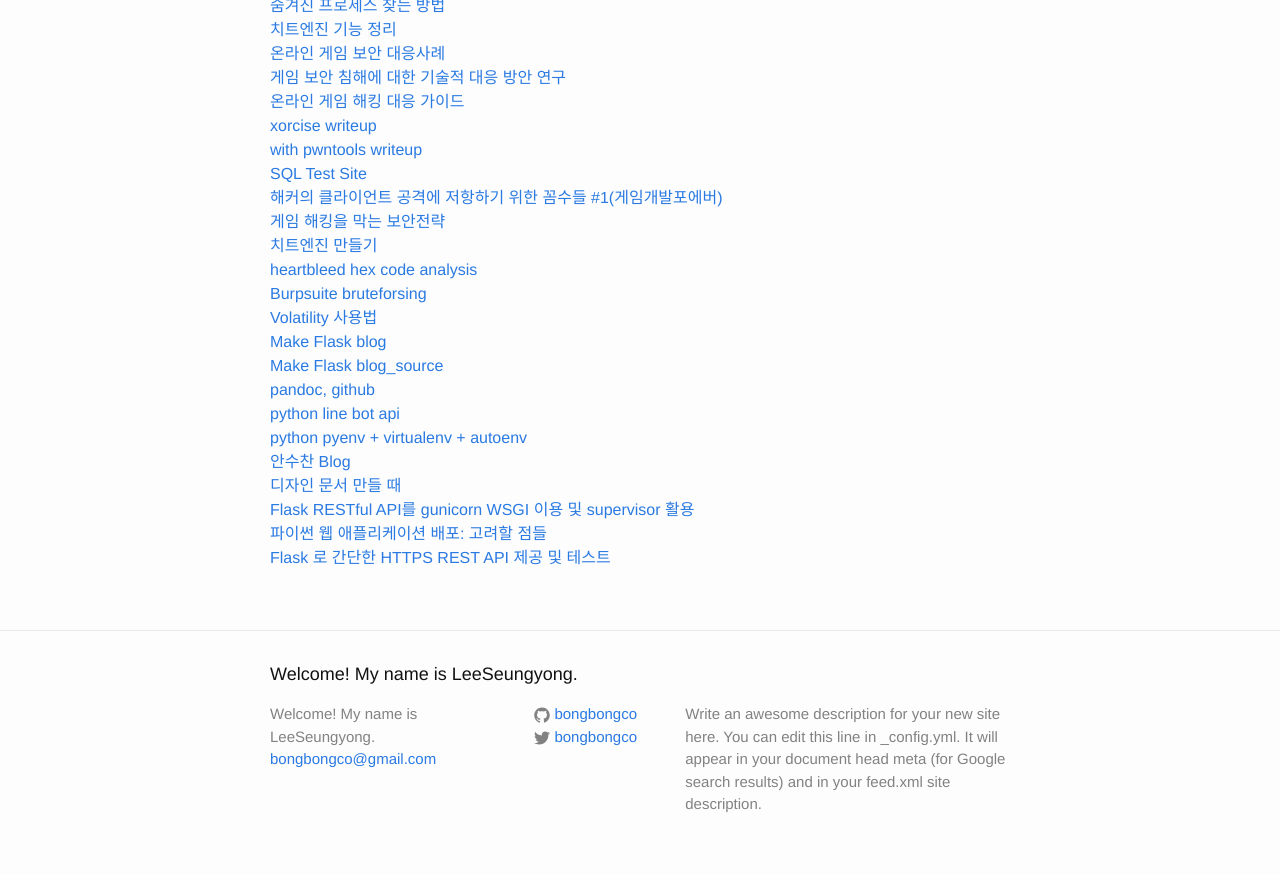
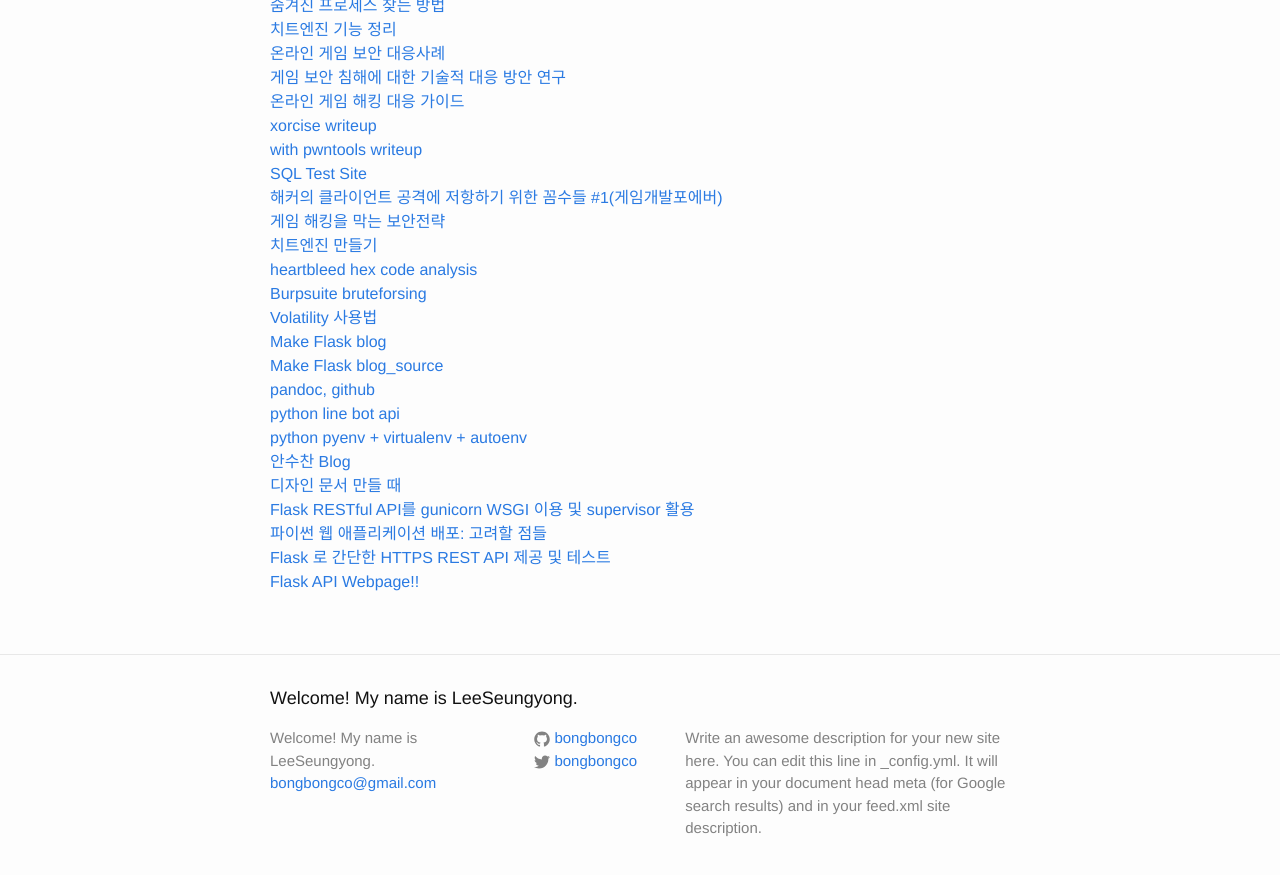
Before and after one commit to LktProgrammer/bongbongco.github.io, a Jekyll site: the page built from _posts/2016-07-22-Website-List.markdown, in a window 1280 px wide and 900 px high, scrolled down 1358 px. Shown: the top 875 px of the window. Built offline with Jekyll 4.4.1, drawn with Linux system fonts in a browser that asks for light colours.

Commit message:
Update 2016-07-22-Website-List.markdown

```diff
--- a/_posts/2016-07-22-Website-List.markdown
+++ b/_posts/2016-07-22-Website-List.markdown
@@ -75,3 +75,4 @@ title: 참고할 웹 사이트들.
 [Flask RESTful API를 gunicorn WSGI 이용 및 supervisor 활용](http://egloos.zum.com/mcchae/v/11149241)
 [파이썬 웹 애플리케이션 배포: 고려할 점들](http://blog.sapzil.org/2014/09/21/python-web-app-deploy/)
 [Flask 로 간단한 HTTPS REST API 제공 및 테스트](http://mcchae.egloos.com/11143246)
+[Flask API Webpage!!](http://www.flaskapi.org/)
```
